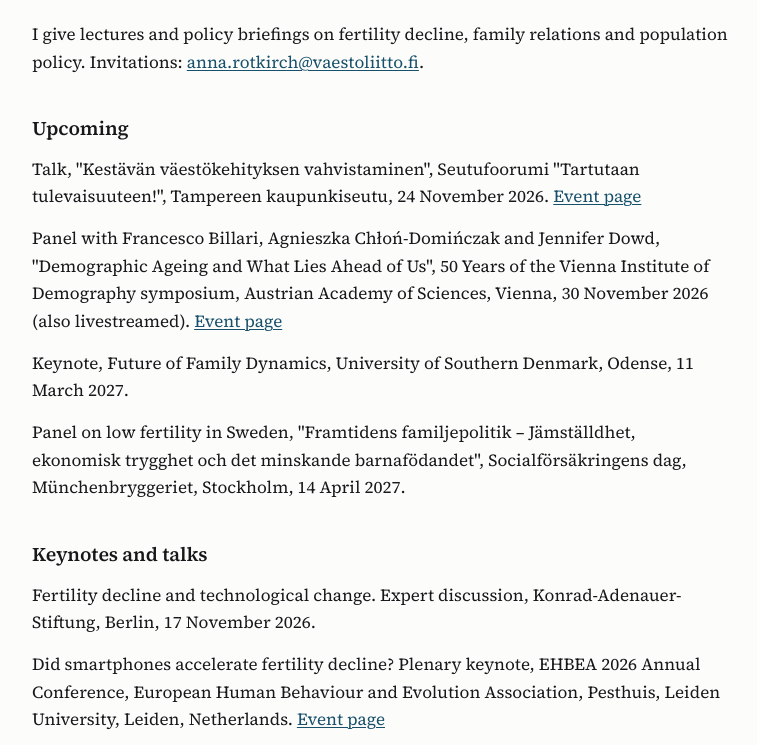
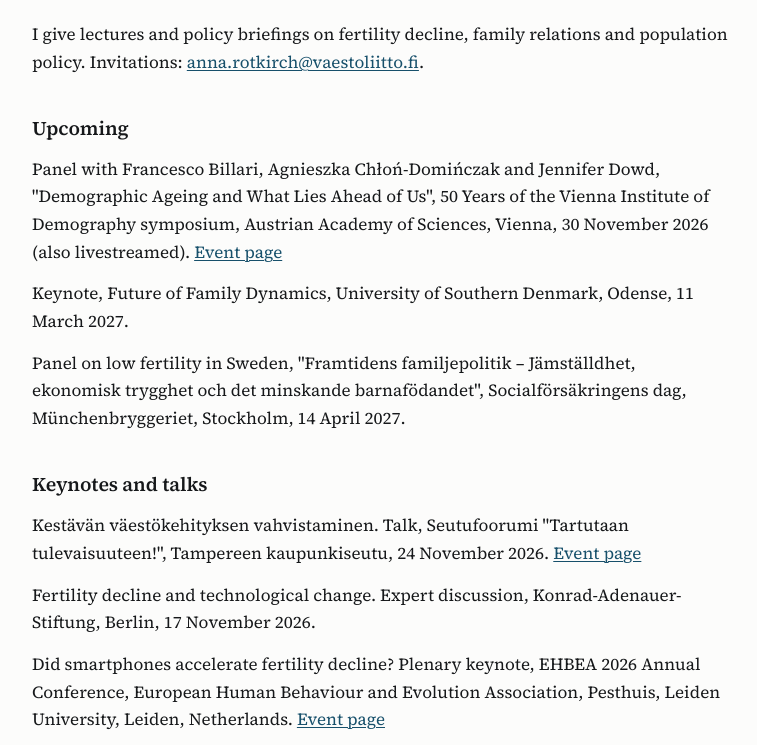
Before and after one commit to AnnaRotkirch/homepage, a plain HTML site: page docs/talks.html in a window 1280 px wide. Shown: the part 669-1414 px from the top of the page, without its empty margins (260-1017 px from the left). Drawn offline with Linux system fonts and the light colour scheme.

Commit message:
talks.md

```diff
--- a/docs/talks.html
+++ b/docs/talks.html
@@ -46,11 +46,12 @@
 <p>I give lectures and policy briefings on fertility decline, family relations and population policy.
 Invitations: <a href="mailto:anna.rotkirch@vaestoliitto.fi">anna.rotkirch@vaestoliitto.fi</a>.</p>
 <h2 id="upcoming">Upcoming</h2>
-<p>Talk, "Kestävän väestökehityksen vahvistaminen", Seutufoorumi "Tartutaan tulevaisuuteen!", Tampereen kaupunkiseutu, 24 November 2026. <a href="https://tampereenseutu.fi/seutufoorumi/">Event page</a></p>
 <p>Panel with Francesco Billari, Agnieszka Chłoń-Domińczak and Jennifer Dowd, "Demographic Ageing and What Lies Ahead of Us", 50 Years of the Vienna Institute of Demography symposium, Austrian Academy of Sciences, Vienna, 30 November 2026 (also livestreamed). <a href="https://www.oeaw.ac.at/vid/50-years-of-vid">Event page</a></p>
 <p>Keynote, Future of Family Dynamics, University of Southern Denmark, Odense, 11 March 2027.</p>
 <p>Panel on low fertility in Sweden, "Framtidens familjepolitik – Jämställdhet, ekonomisk trygghet och det minskande barnafödandet", Socialförsäkringens dag, Münchenbryggeriet, Stockholm, 14 April 2027.</p>
 <h2 id="keynotes-and-talks">Keynotes and talks</h2>
+<p>Kestävän väestökehityksen vahvistaminen. Talk, Seutufoorumi "Tartutaan tulevaisuuteen!", Tampereen kaupunkiseutu,
+24 November 2026. <a href="https://tampereenseutu.fi/seutufoorumi/">Event page</a></p>
 <p>Fertility decline and technological change. Expert discussion, Konrad-Adenauer-Stiftung, Berlin,
 17 November 2026.</p>
 <p>Did smartphones accelerate fertility decline? Plenary keynote, EHBEA 2026 Annual Conference,
```
Also changed, not shown: 1 other file.
